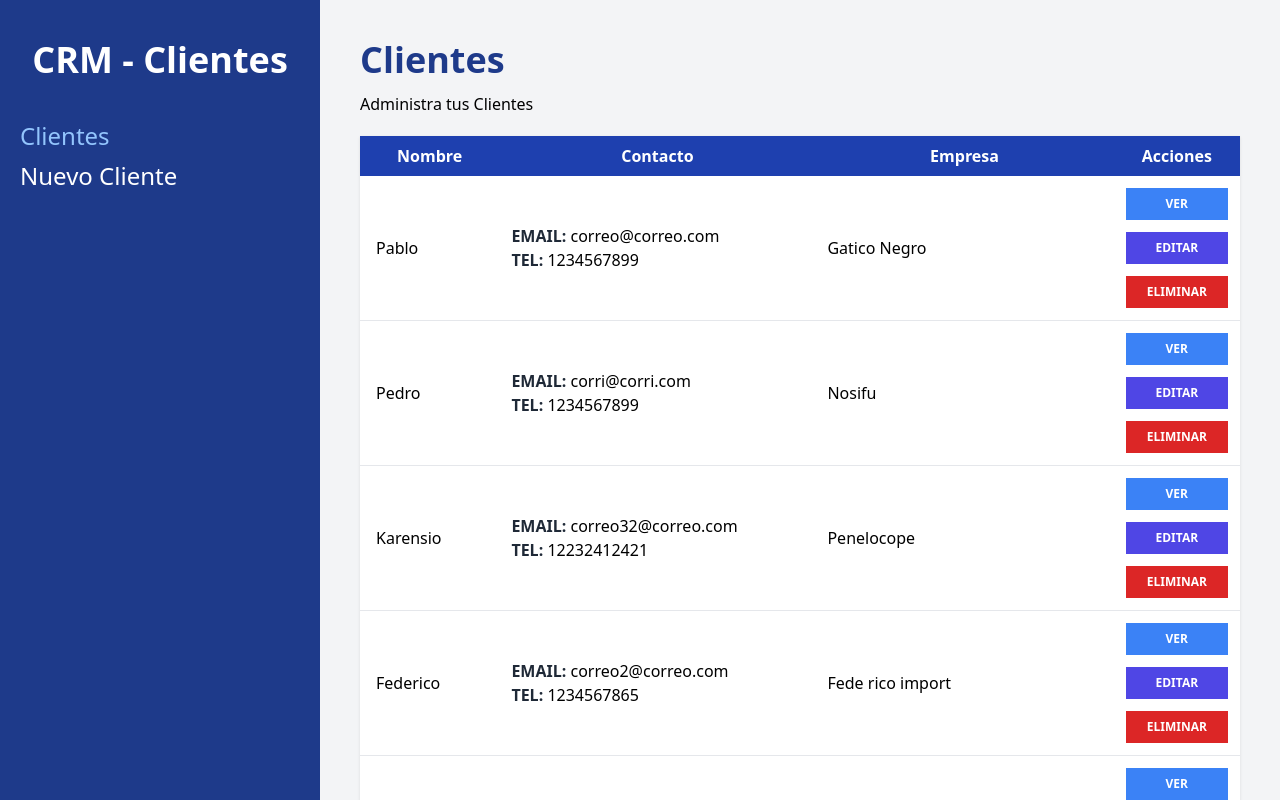
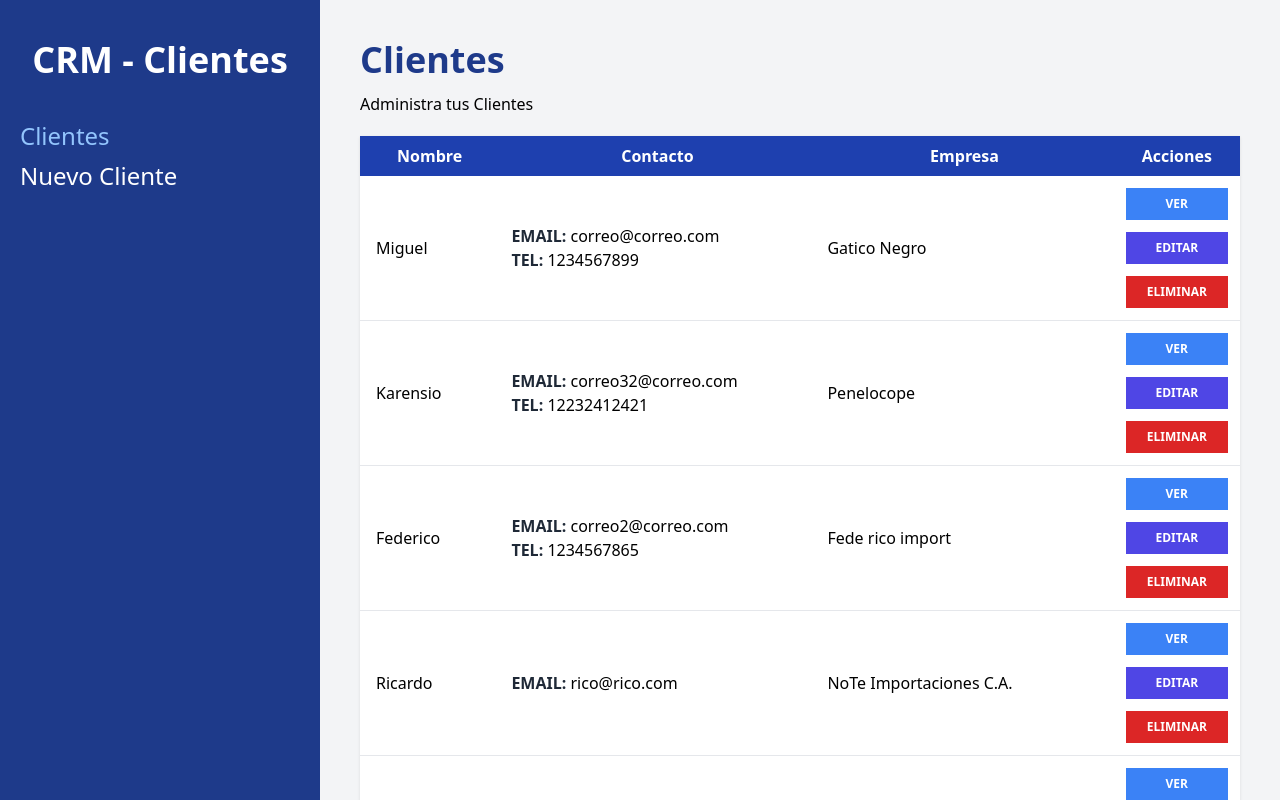
Before and after one commit to pablorn91/crm-react, a React (Vite) app: page /clientes in a window 1280 px wide. Built offline with nearby package versions, Linux system fonts and the light colour scheme; data requests are answered from the project's data file.

Commit message:
Eliminar registro y retoques a editar

```diff
--- a/db.json
+++ b/db.json
@@ -1,20 +1,12 @@
 {
   "clientes": [
     {
-      "nombre": "Pablo",
+      "nombre": "Miguel",
       "empresa": "Gatico Negro",
       "email": "correo@correo.com",
       "telefono": "1234567899",
       "notas": "No se que decir",
       "id": 1
-    },
-    {
-      "nombre": "Pedro",
-      "empresa": "Nosifu",
-      "email": "corri@corri.com",
-      "telefono": "1234567899",
-      "notas": "ni idea weon",
-      "id": 2
     },
     {
       "nombre": "Karensio",
@@ -33,8 +25,8 @@
       "id": 4
     },
     {
-      "nombre": "Manuela",
-      "empresa": "Noteimporta C.A.",
+      "nombre": "Ricardo",
+      "empresa": "NoTe Importaciones C.A.",
       "email": "rico@rico.com",
       "telefono": "",
       "notas": "",
@@ -47,6 +39,14 @@
       "telefono": "123123123123",
       "notas": "COCO COCO soy un gallo macho",
       "id": 6
+    },
+    {
+      "nombre": "Mario",
+      "empresa": "BROS Corp.",
+      "email": "itsme@itsme.com",
+      "telefono": "543543432331",
+      "notas": "Wualuigui mama mia",
+      "id": 7
     }
   ]
 }
--- a/src/components/Cliente.jsx
+++ b/src/components/Cliente.jsx
@@ -1,6 +1,6 @@
 import { useNavigate } from 'react-router-dom'
 
-const Cliente = ({cliente}) => {
+const Cliente = ({ cliente, handleEliminar }) => {
 
     const navigate = useNavigate()
 
@@ -31,6 +31,7 @@ const Cliente = ({cliente}) => {
             <button
                 type='button'
                 className='bg-red-600 hover:bg-red-700 block w-full text-white p-2 uppercase font-bold text-xs mt-3'
+                onClick={() => handleEliminar(id)}
             >Eliminar</button>
         </td>
 
--- a/src/components/Formulario.jsx
+++ b/src/components/Formulario.jsx
@@ -31,19 +31,31 @@ const Formulario = ({ cliente, cargando }) => {
   const handleSubmit = async (valores) => {
       try {
 
+            let respuesta;
+
+            if(cliente.id) {
+              //Editando Registro
+              const url = `http://localhost:4000/clientes/${cliente.id}`;
+              respuesta = await fetch(url, {
+                  method: 'PUT',
+                  body: JSON.stringify(valores),
+                  headers: {
+                    'Content-Type': 'application/json'
+                  }
+              })
+            } else {
+              //Nuevo Registro
               const url = "http://localhost:4000/clientes";
-
-      const respuesta = await fetch(url, {
+              respuesta = await fetch(url, {
                   method: 'POST',
                   body: JSON.stringify(valores),
                   headers: {
                     'Content-Type': 'application/json'
                   }
               })
-      console.log(respuesta);
-      const resultado = await respuesta.json();
-      console.log(resultado);
+            }
 
+            await respuesta.json();
             navigate('/clientes')
 
       } catch (error) {
--- a/src/paginas/EditarCliente.jsx
+++ b/src/paginas/EditarCliente.jsx
@@ -30,13 +30,24 @@ const EditarCliente = () => {
 
   return (
     <>
+        {cliente?.nombre ? (
+          <>
             <h1 className='font-black text-4xl text-blue-900'>Editar Cliente</h1>
             <p className='mt-3'>Edita los campos para actualizar el cliente</p>
+          </>
+        ) : (
+          <div className='text-center'>
+            <h1 className='font-black text-4xl text-blue-900'>No hay coincidencias </h1>
+            <p className='mt-3'>Intenta volver atrás</p>
+          </div>
+        )}
 
+        {cliente?.nombre && (
             <Formulario
               cliente= {cliente}
               cargando={cargando}
             />
+        )}
     </>
   )
 }
--- a/src/paginas/Inicio.jsx
+++ b/src/paginas/Inicio.jsx
@@ -20,6 +20,23 @@ const Inicio = () => {
       obtenerClientesAPI();
   },[])
 
+  const handleEliminar = async id => {
+    const confirmar = confirm('¿Deseas Eliminar este Cliente?')
+    if (confirmar) {
+      try {
+          const url = `http://localhost:4000/clientes/${id}`;
+          const respuesta = await fetch(url, {
+            method: 'DELETE'
+          })
+          await respuesta.json()
+
+          const arrayClientes = clientes.filter( cliente => cliente.id !== id )
+          setClientes(arrayClientes)
+      } catch (error) {
+        console.log(error)
+      }
+    }
+  }
 
   return (
     <>
@@ -44,6 +61,7 @@ const Inicio = () => {
                 <Cliente
                     key={cliente.id}
                     cliente={cliente}
+                    handleEliminar={handleEliminar}
                 />
             ))}
 
```
Lines whose indentation alone changed are shown as unchanged.
